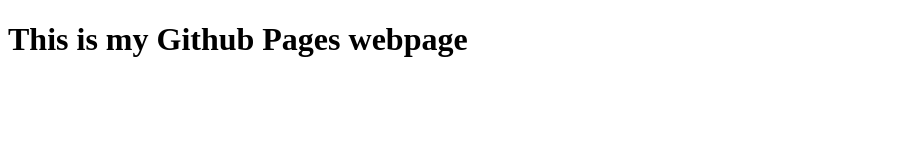
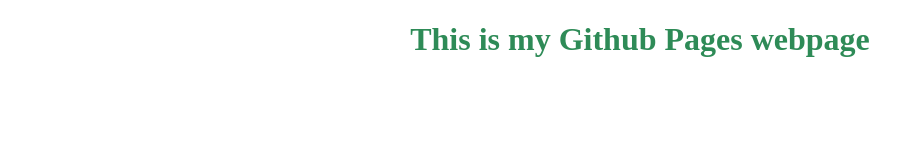
Before and after one commit to henrik-hell/henrik-hell.github.io, a plain HTML site: page index.html in a window 1280 px wide. Shown: the whole page, without its empty margins (0-924 px from the left). Drawn offline with Linux system fonts and the light colour scheme.

Commit message:
Added link to styles.css

```diff
--- a/index.html
+++ b/index.html
@@ -1,9 +1,8 @@
 <!DOCTYPE html>
 <html lang="en">
     <head>
-        <title>
-            Github: henrik-hell
-        </title>
+        <title>Github: henrik-hell</title>
+        <link rel="stylesheet" href="styles.css">
     </head>
 
     <body>
```
